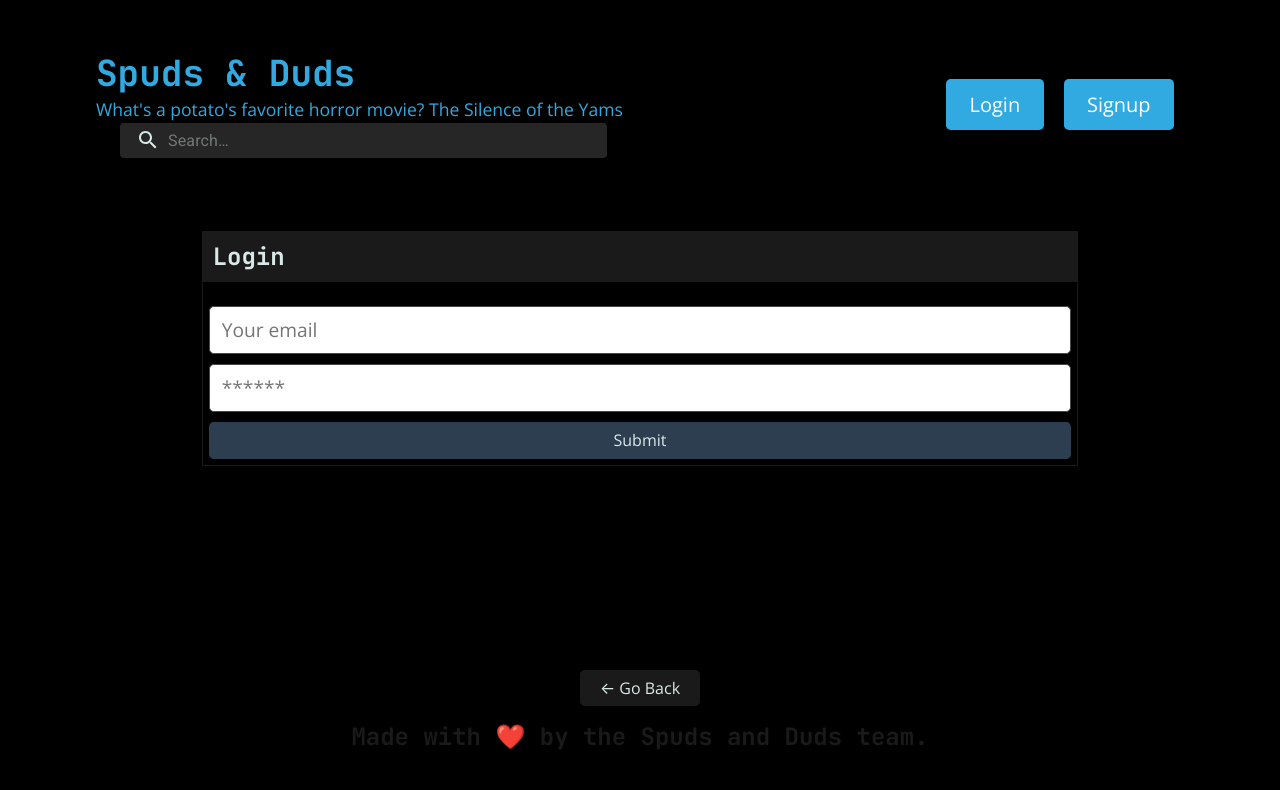
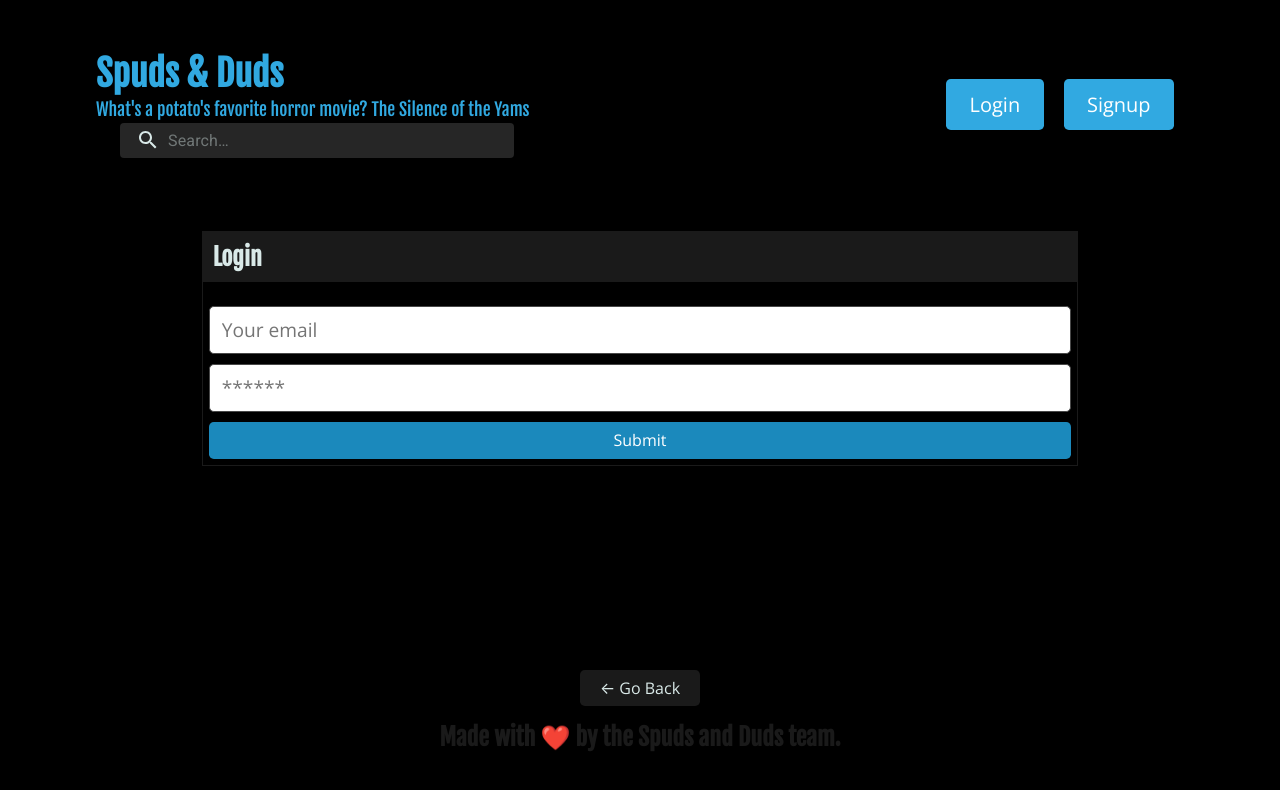
Before and after one commit to christyns92/SpudsandDuds-FullStackMERNApp, a React (Create React App) app in the folder client/: page /login in a window 1280 px wide. Shown: the top 790 px of the page. Built offline with nearby package versions, Linux system fonts and the light colour scheme.

Commit message:
css styling

```diff
--- a/client/public/index.html
+++ b/client/public/index.html
@@ -24,6 +24,9 @@
     -->
     <link rel="preconnect" href="https://fonts.gstatic.com" />
     <link href="https://fonts.googleapis.com/css2?family=JetBrains+Mono:ital,wght@0,400;0,700;1,400&family=Open+Sans:wght@400;700&display=swap" rel="stylesheet" />
+    <link rel="preconnect" href="https://fonts.googleapis.com">
+    <link rel="preconnect" href="https://fonts.gstatic.com" crossorigin>
+    <link href="https://fonts.googleapis.com/css2?family=Fjalla+One&display=swap" rel="stylesheet">
     <title>Spuds & Duds</title>
 </head>
 
--- a/client/src/index.css
+++ b/client/src/index.css
@@ -462,7 +462,7 @@
 h4,
 h5,
 h6 {
-    font-family: 'JetBrains Mono', monospace;
+    font-family: 'Fjalla One', sans-serif;
     margin: 0 0 0.5rem;
     line-height: 1.25;
 }
@@ -560,6 +560,7 @@
 /* Margin - all sides */
 
 .m-0 {
+    font-family: 'Fjalla One', sans-serif;
     margin: 0 !important;
     color: #31a9e1;
 }
@@ -1144,8 +1145,8 @@
 }
 
 .btn.btn-primary {
-    background-color: #2d3e50;
-    color: #d9e9e8;
+    background-color: #1b89bc;
+    color: #ffffff;
 }
 
 .btn.btn-primary:hover {
```
